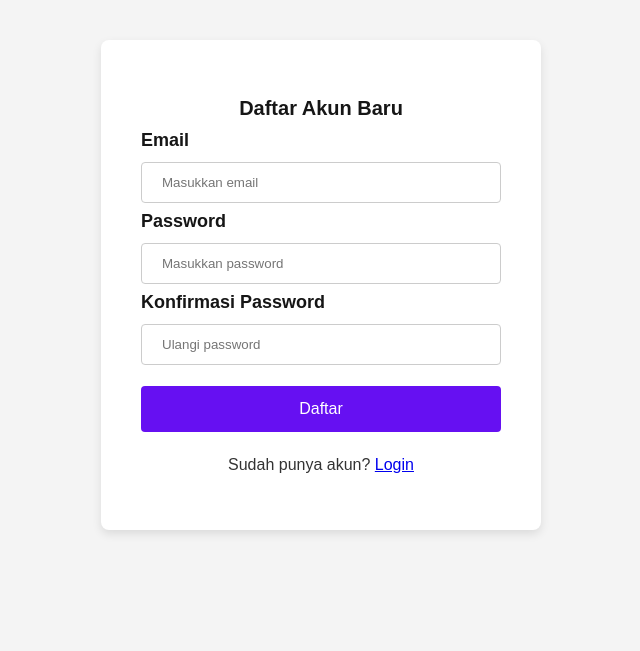
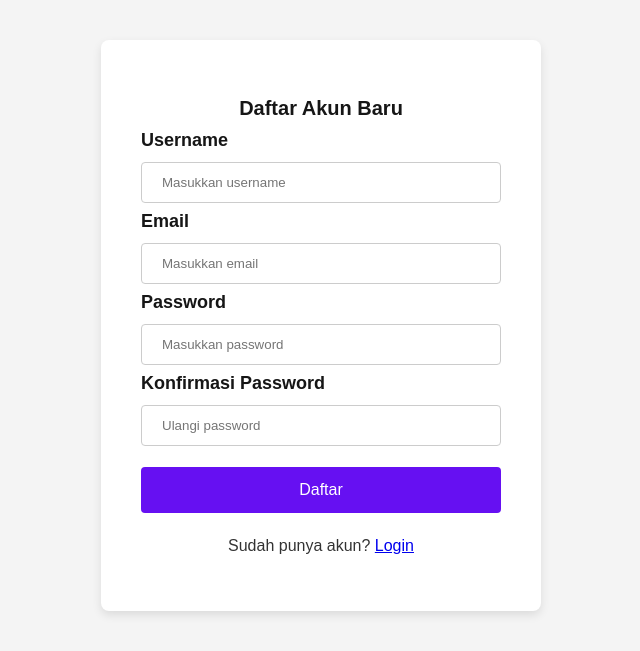
Before and after one commit to EchoGinDev/Mini_Project_ProgWeb, a PHP site: page /register.php in a window 1280 px wide. Shown: the top 651 px of the page, without its empty margins (319-959 px from the left). Run offline with PHP 8.4, Linux system fonts and the light colour scheme.

Commit message:
commit 1

```diff
--- a/register.php
+++ b/register.php
@@ -3,15 +3,18 @@ session_start();
 include 'koneksi.php';
 
 if ($_SERVER['REQUEST_METHOD'] == 'POST') {
+    $username = mysqli_real_escape_string($conn, $_POST['username']);
     $email = mysqli_real_escape_string($conn, $_POST['email']);
     $password = trim($_POST['password']);
     $confirm_password = trim($_POST['confirm_password']);
 
-    // Validasi sederhana
-    if (empty($email) || empty($password)) {
-        $error = "Email dan password tidak boleh kosong.";
+    // Validasi input
+    if (empty($username) || empty($email) || empty($password) || empty($confirm_password)) {
+        $error = "Semua kolom harus diisi.";
+    } elseif (!filter_var($email, FILTER_VALIDATE_EMAIL)) {
+        $error = "Format email tidak valid.";
     } elseif ($password !== $confirm_password) {
-        $error = "Password dan konfirmasi tidak sama.";
+        $error = "Password dan konfirmasi tidak cocok.";
     } else {
         // Cek apakah email sudah terdaftar
         $check = mysqli_query($conn, "SELECT * FROM users WHERE email = '$email'");
@@ -22,7 +25,8 @@ if ($_SERVER['REQUEST_METHOD'] == 'POST') {
             $hashed_password = password_hash($password, PASSWORD_DEFAULT);
 
             // Simpan ke database dengan role 'user'
-            $query = "INSERT INTO users (email, password, role) VALUES ('$email', '$hashed_password', 'user')";
+            $query = "INSERT INTO users (email, password, role, username)
+                      VALUES ('$email', '$hashed_password', 'user', '$username')";
             if (mysqli_query($conn, $query)) {
                 $_SESSION['success'] = "Registrasi berhasil. Silakan login.";
                 header("Location: login.php");
@@ -53,6 +57,9 @@ if ($_SERVER['REQUEST_METHOD'] == 'POST') {
 
                 <form method="POST" action="register.php">
                     <div class="input-group">
+                        <label for="username">Username</label>
+                        <input type="text" id="username" name="username" required placeholder="Masukkan username">
+
                         <label for="email">Email</label>
                         <input type="email" id="email" name="email" required placeholder="Masukkan email">
 
```
